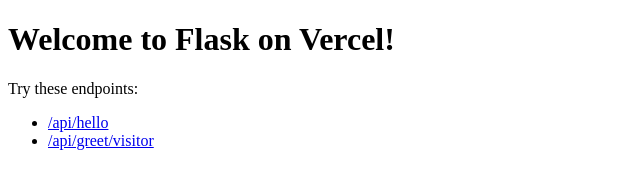
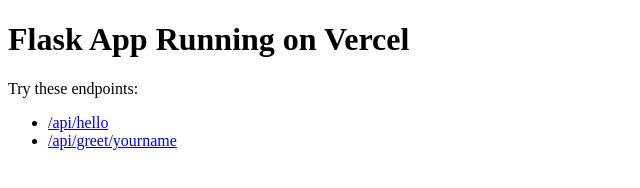
Before and after one commit to DmitryPetrov13/verceldeploy, a plain HTML site: page public/index.html in a window 1280 px wide. Shown: the whole page, without its empty margins (0-640 px from the left). Drawn offline with Linux system fonts and the light colour scheme.

Commit message:
Update index.html

```diff
--- a/public/index.html
+++ b/public/index.html
@@ -2,13 +2,14 @@
 <html>
 <head>
     <title>Flask on Vercel</title>
+    <link rel="icon" href="/favicon.ico" type="image/x-icon">
 </head>
 <body>
-    <h1>Welcome to Flask on Vercel!</h1>
+    <h1>Flask App Running on Vercel</h1>
     <p>Try these endpoints:</p>
     <ul>
         <li><a href="/api/hello">/api/hello</a></li>
-        <li><a href="/api/greet/visitor">/api/greet/visitor</a></li>
+        <li><a href="/api/greet/yourname">/api/greet/yourname</a></li>
     </ul>
 </body>
 </html>
```
